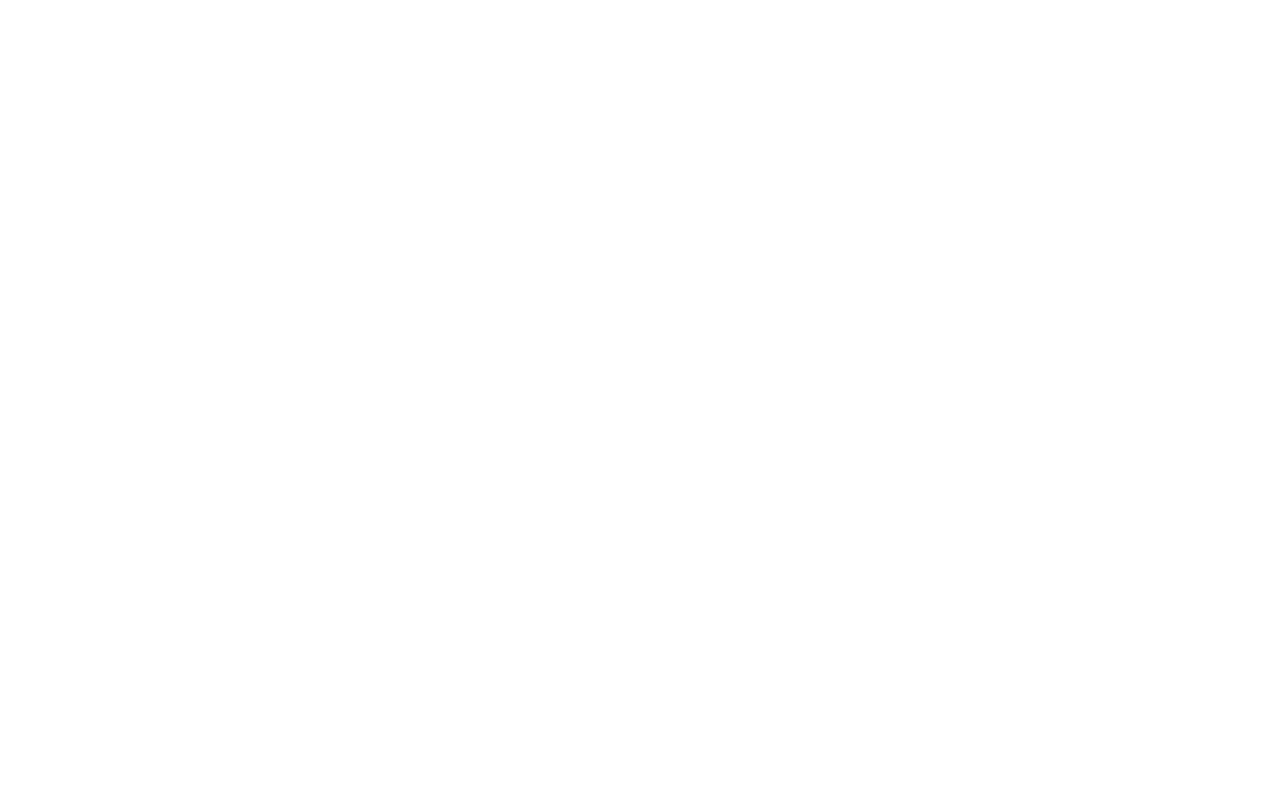
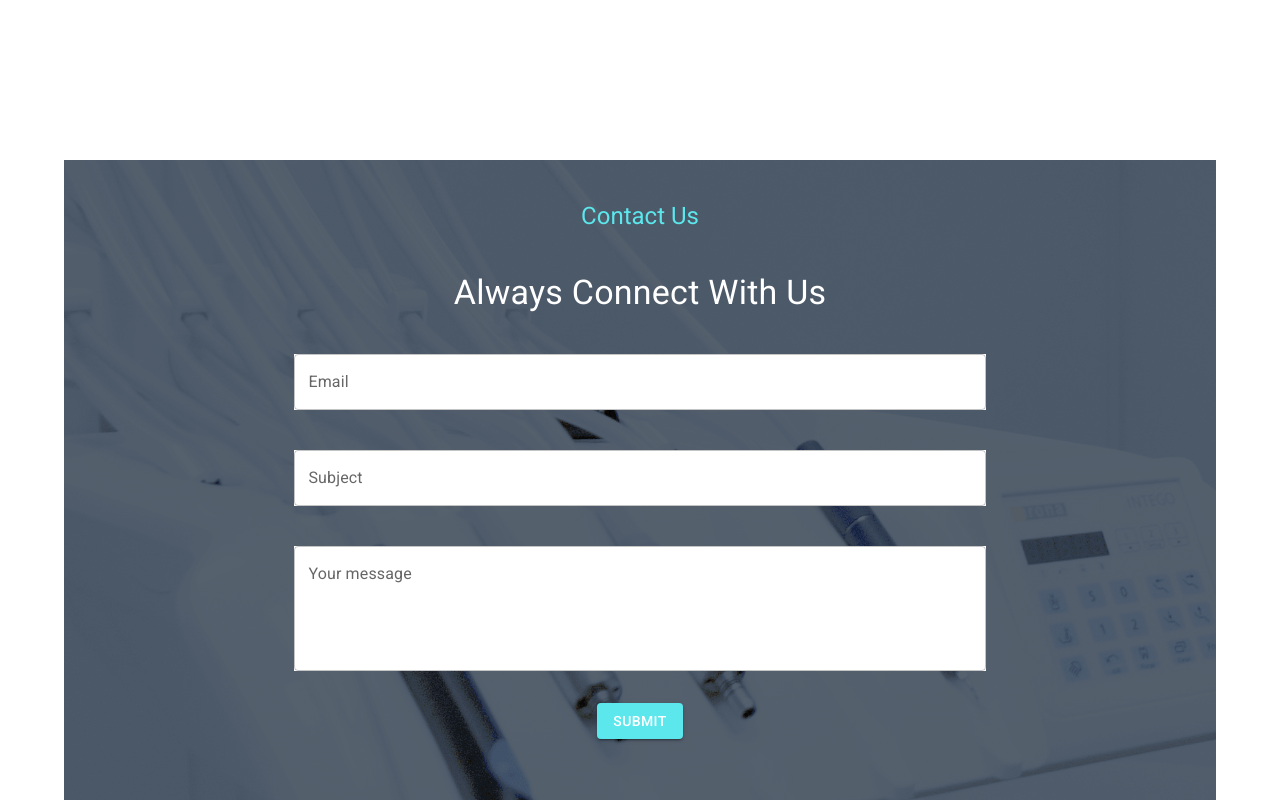
Before and after one commit to sifat-fahimul/doctors-portal-client, a React (Create React App) app: page / in a window 1280 px wide. Shown: the part 2636-3436 px from the top of the page. Before the commit the page ends 2661 px from the top, so only its background shows below. Built offline with nearby package versions, Linux system fonts and the light colour scheme.

Commit message:
contact form added

```diff
--- /dev/null
+++ b/src/pages/Home/Contact/Contact.js
@@ -0,0 +1,45 @@
+import { Button, Container, TextField, Typography } from '@mui/material';
+import { Box } from '@mui/system';
+import React from 'react';
+import bg from '../../../images/appointment-bg.png';
+
+const appointmentBanner = {
+    height: '70vh',
+    width: '100%',
+    background: `url(${bg})`,
+    marginTop: 175,
+    backgroundColor: 'rgba(45,58,74, 0.8)',
+    backgroundBlendMode: 'darken, luminosity'
+}
+
+const Contact = () => {
+    return (
+        <Container>
+            <Box style={appointmentBanner} sx={{ flexGrow: 1, py: 5 }}>
+                <Typography variant='h5' sx={{ mb: 5 }} style={{ color: '#5CE7ED' }}>
+                    Contact Us
+                </Typography>
+                <Typography variant='h4' style={{ color: 'white' }}>
+                    Always Connect With Us
+                </Typography>
+                <form >
+                    <Box >
+                        <TextField label="Email" variant="outlined" sx={{ background: 'white', width: '60%', mt: 5 }} />
+                        <TextField label="Subject" variant="outlined" sx={{ background: 'white', width: '60%', mt: 5 }} />
+                        <TextField id="outlined-multiline-static"
+                            multiline
+                            rows={4} label="Your message" sx={{ background: 'white', width: '60%', mt: 5 }} />
+
+
+
+                        <br />
+                        <Button variant='contained' sx={{ my: 4 }} style={{ backgroundColor: '#5CE7ED' }}>Submit</Button>
+                    </Box>
+
+                </form>
+            </Box>
+        </Container>
+    );
+};
+
+export default Contact;
--- a/src/pages/Home/Home/Home.js
+++ b/src/pages/Home/Home/Home.js
@@ -2,6 +2,7 @@
 import Navigation from '../../Shared/Navigation/Navigation';
 import AppointmentBanner from '../AppoinmentBanner/AppointmentBanner';
 import Banner from '../Banner/Banner';
+import Contact from '../Contact/Contact';
 import Exceptional from '../Exceptional/Exceptional';
 import Services from '../Services/Services';
 import Testimonial from '../Testimonial/Testimonial';
@@ -15,6 +16,7 @@
             <Exceptional></Exceptional>
             <AppointmentBanner></AppointmentBanner>
             <Testimonial></Testimonial>
+            <Contact></Contact>
         </div>
     );
 };
```
